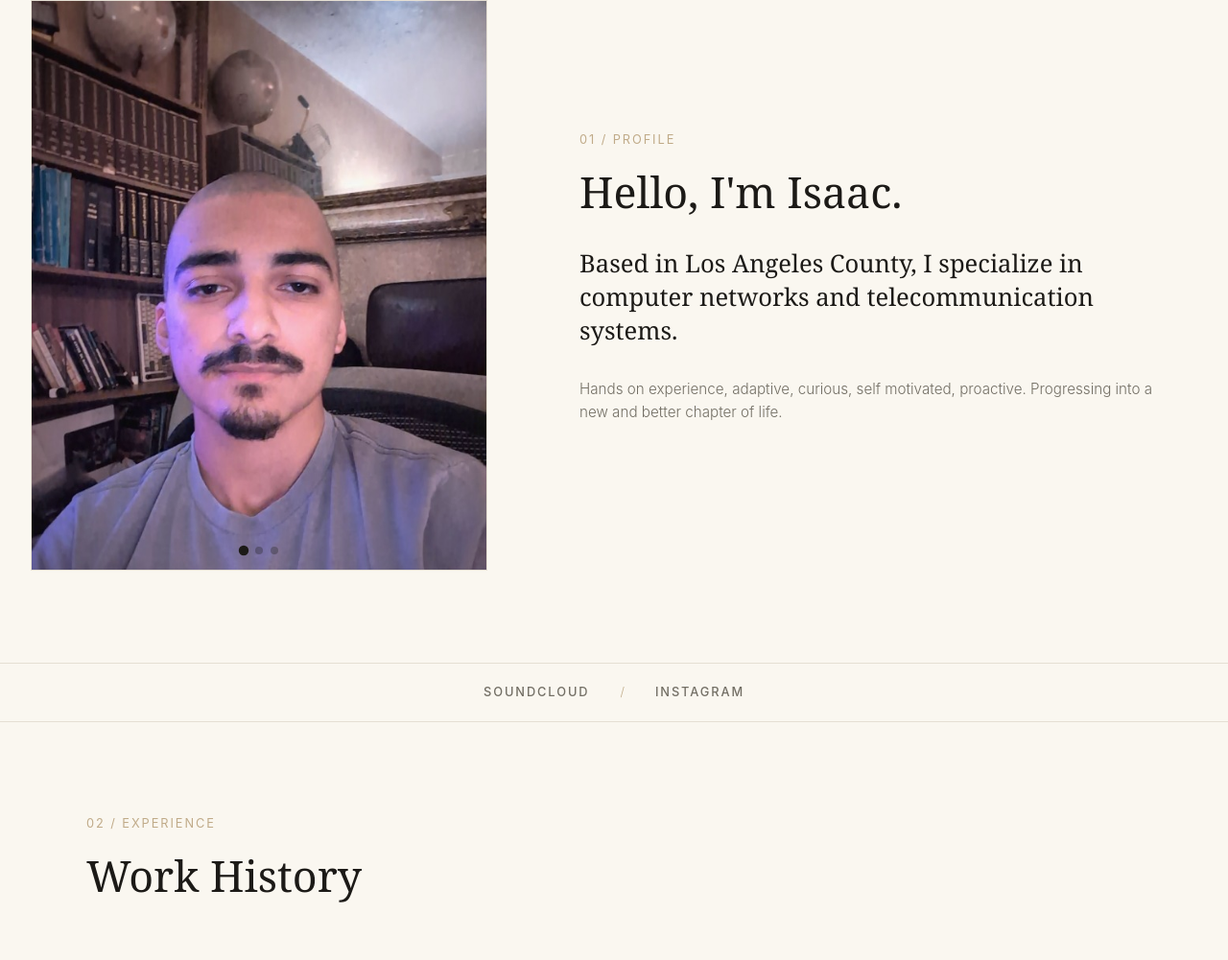
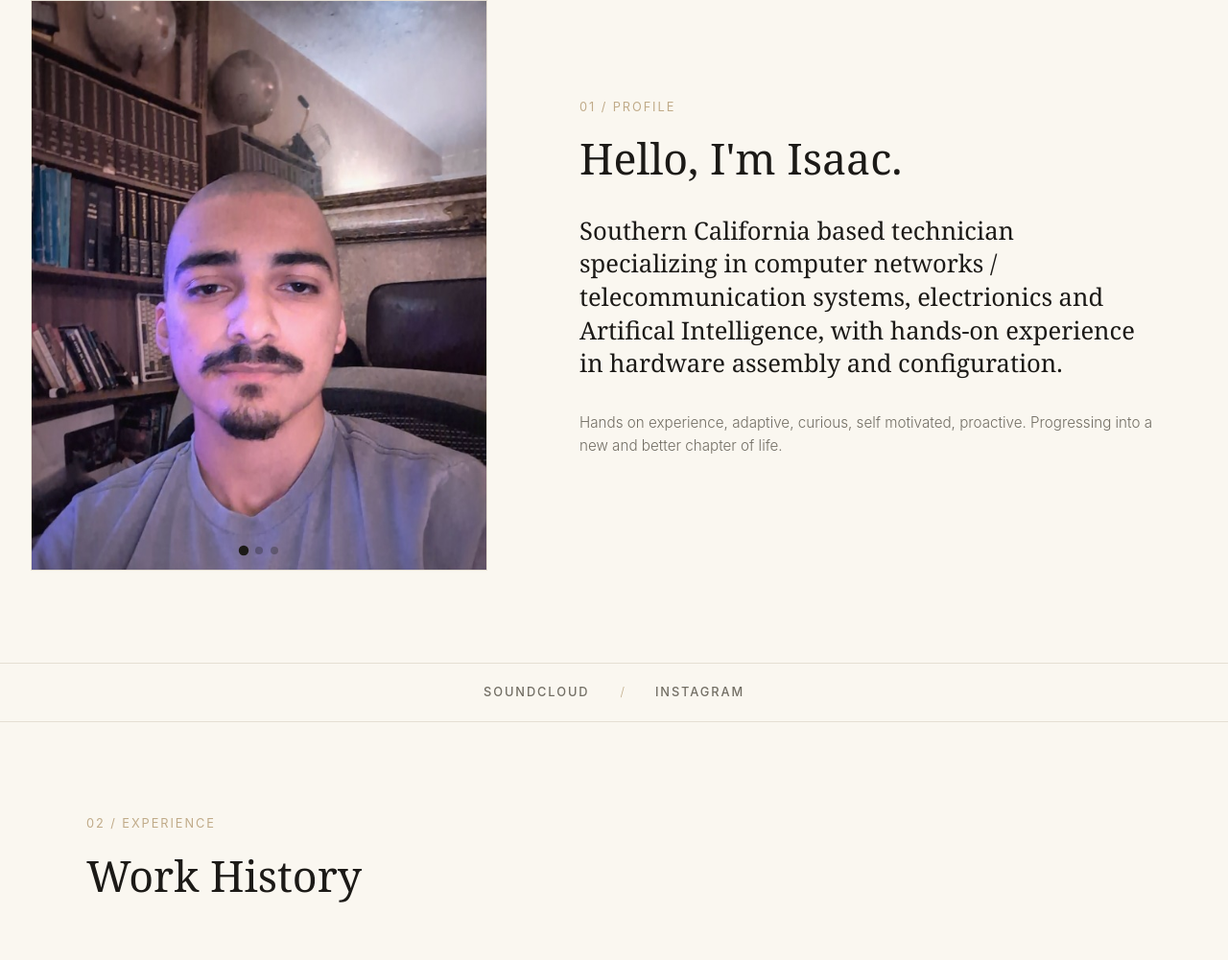
Before and after one commit to Isaaculisses/isaac.web.dev, a plain HTML site: page index.html in a window 1280 px wide. Shown: the part 896-1897 px from the top of the page at 96% size. Drawn offline with Linux system fonts and the light colour scheme; a web font is replaced by a local one.

Commit message:
Update index.html

```diff
--- a/index.html
+++ b/index.html
@@ -67,7 +67,7 @@
                     <span class="section-label">01 / Profile</span>
                     <h2 class="section-title">Hello, I'm Isaac.</h2>
                     <p class="about-lead">
-                        Based in Los Angeles County, I specialize in computer networks and telecommunication systems.
+                       Southern California based technician specializing in computer networks / telecommunication systems, electrionics and Artifical Intelligence, with hands-on experience in hardware assembly and configuration.
                     </p>
                     <p class="about-text">
                         Hands on experience, adaptive, curious, self motivated, proactive. Progressing into a new and better chapter of life.
```
